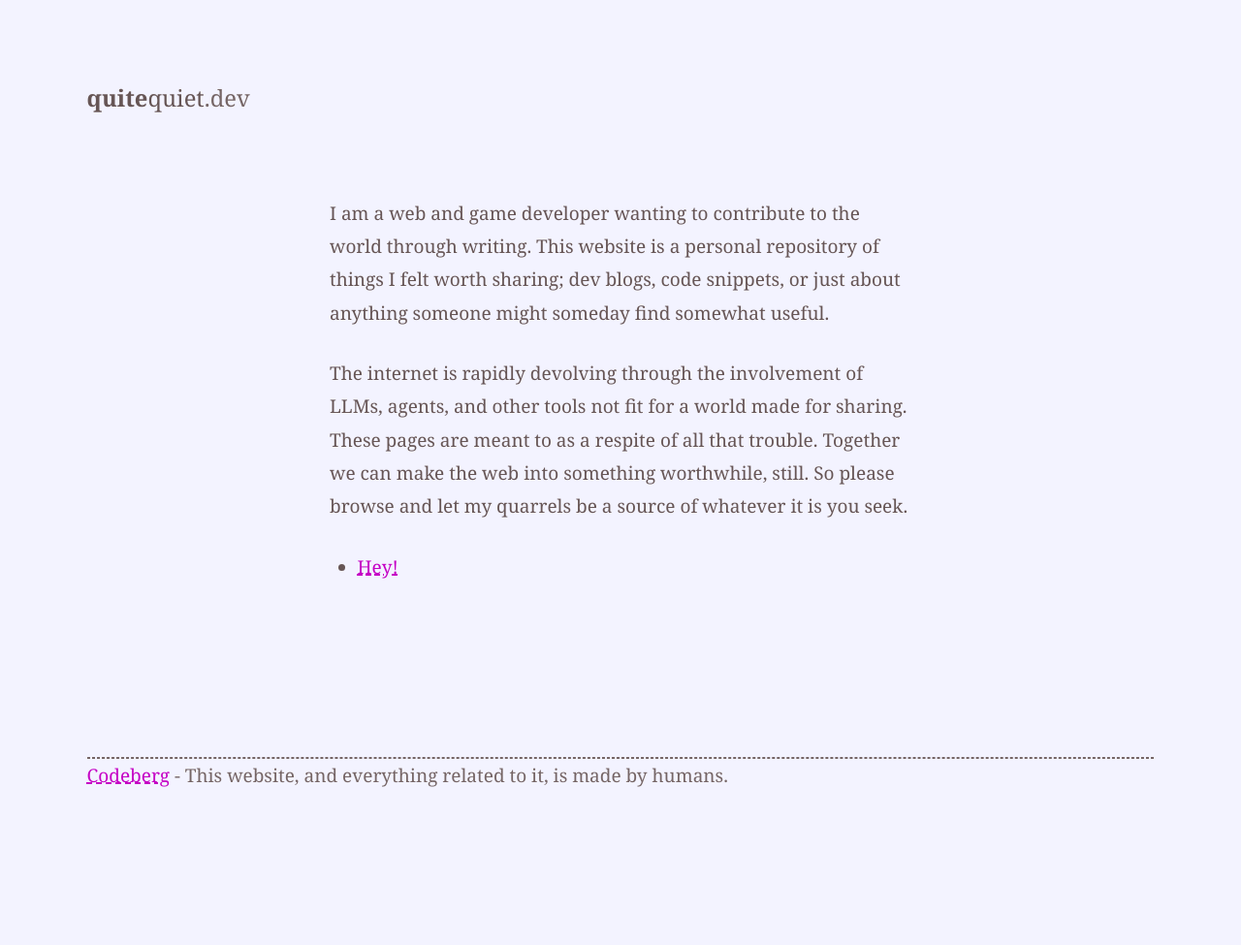
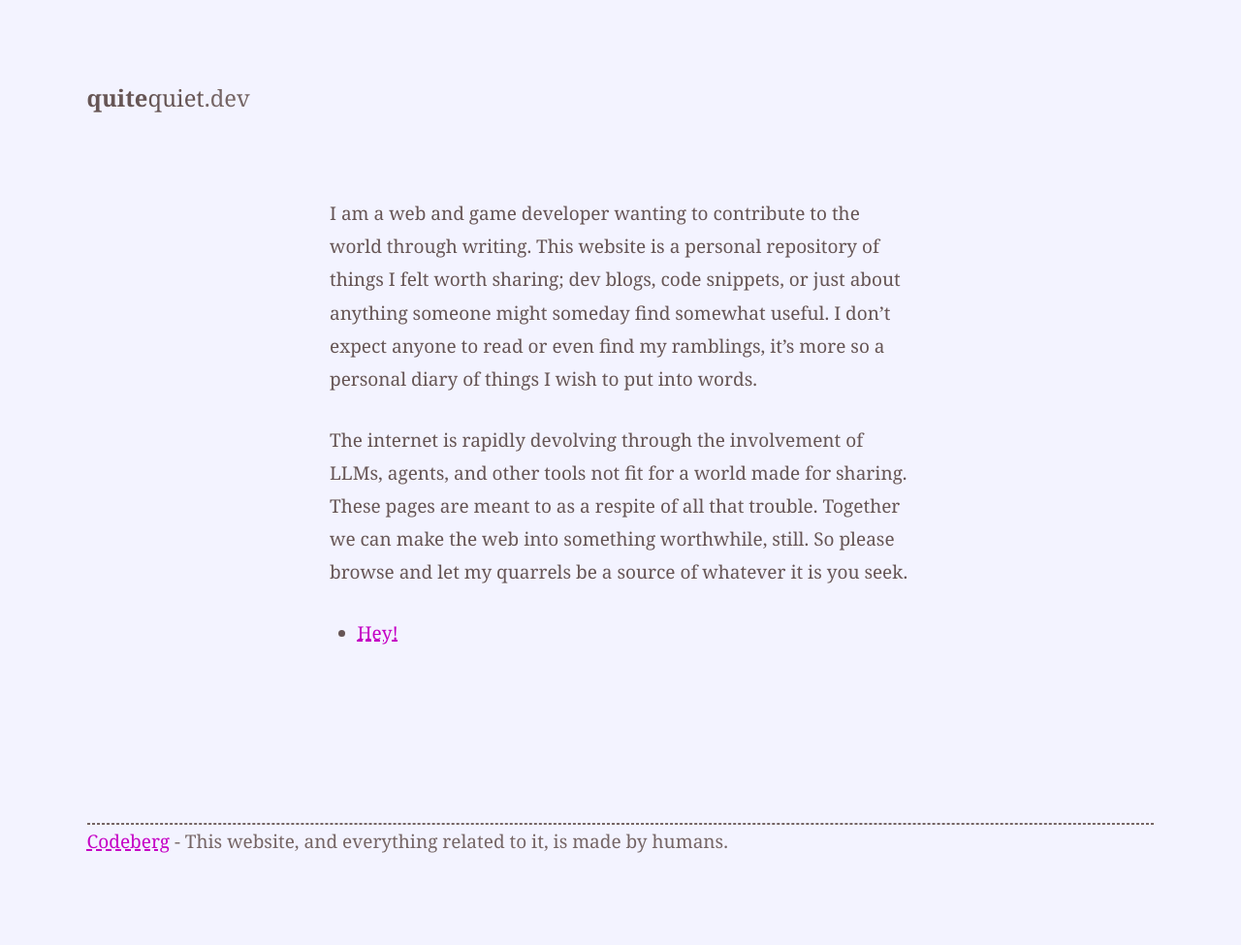
Before and after one commit to Mitcheljager/quitequiet.dev, a Jekyll site: the page built from index.md, in a window 1280 px wide. Shown: the whole page at 97% size. Built offline with Jekyll 4.4.1, drawn with Linux system fonts in a browser that asks for light colours; before the commit the page ends 907 px from its top, so only the background shows below that.

Commit message:
chore: Content

```diff
--- a/index.md
+++ b/index.md
@@ -3,7 +3,7 @@ layout: default
 title: "Developing developer"
 ---
 
-I am a web and game developer wanting to contribute to the world through writing. This website is a personal repository of things I felt worth sharing; dev blogs, code snippets, or just about anything someone might someday find somewhat useful.
+I am a web and game developer wanting to contribute to the world through writing. This website is a personal repository of things I felt worth sharing; dev blogs, code snippets, or just about anything someone might someday find somewhat useful. I don't expect anyone to read or even find my ramblings, it's more so a personal diary of things I wish to put into words.
 
 The internet is rapidly devolving through the involvement of LLMs, agents, and other tools not fit for a world made for sharing. These pages are meant to as a respite of all that trouble. Together we can make the web into something worthwhile, still. So please browse and let my quarrels be a source of whatever it is you seek.
 
```
